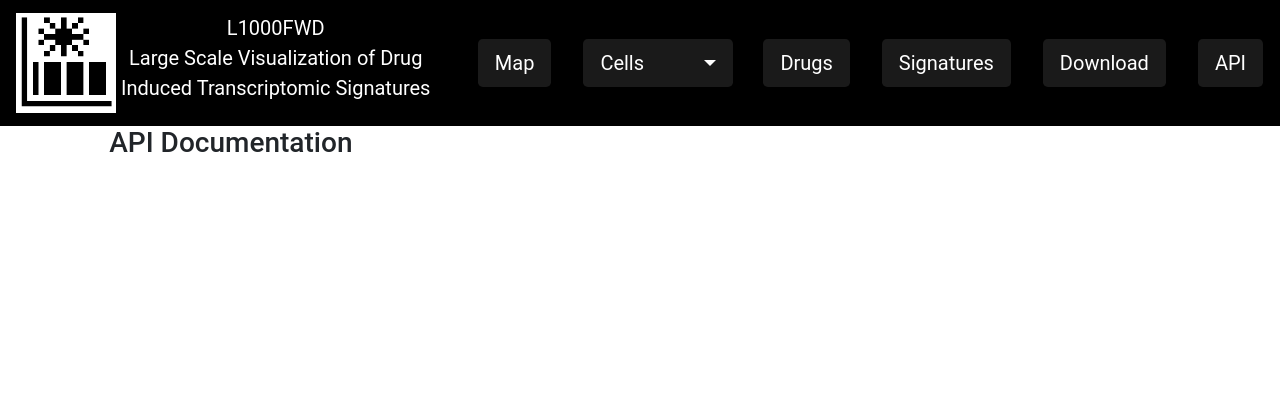
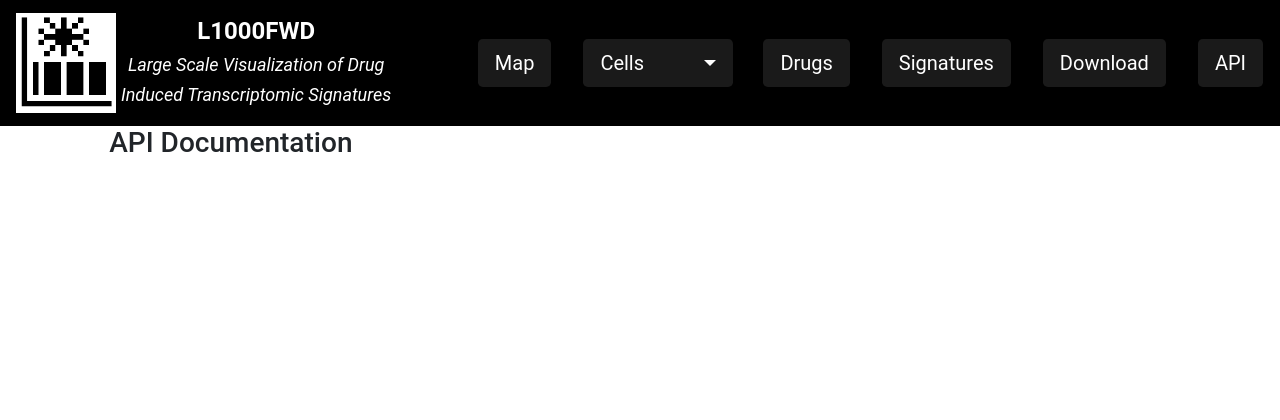
Before and after one commit to MaayanLab/L1000FWD, a Python web app: template templates/apis.html in a window 1280 px wide. Shown: the top 420 px of the page. Run offline with Jinja, Linux system fonts and the light colour scheme; the template is opened without the code that fills it, so the values that code supplies are empty; some libraries are stand-ins or nearby versions.

Commit message:
Change the logo caption style

```diff
--- a/templates/partial/header.html
+++ b/templates/partial/header.html
@@ -1,7 +1,19 @@
 <nav class="navbar navbar-dark bg-dark" style="background: black !important;">
   <a class="navbar-brand" href="#">
     <img src="images/L1000-new-icon.png" width="100" height="100" class="d-inline-block align-top" alt="">
-      <span class="d-inline-block align-top text-center">L1000FWD<br/>Large Scale Visualization of Drug<br/>Induced Transcriptomic Signatures</span>
+      <div class="d-inline-block align-top text-center">
+          <span style="font-weight: bold; font-size: 24px">
+              L1000FWD
+          </span>
+          <br/>
+          <span style="font-style: italic; font-size: 18px;">
+            Large Scale Visualization of Drug
+          </span>
+          <br/>
+          <span style="font-style: italic; font-size: 18px;">
+            Induced Transcriptomic Signatures
+          </span>
+      </div>
   </a>
 <div class="row row-color justify-content-center" id="header-btns">
   {% if graph_rec is defined%}
```
